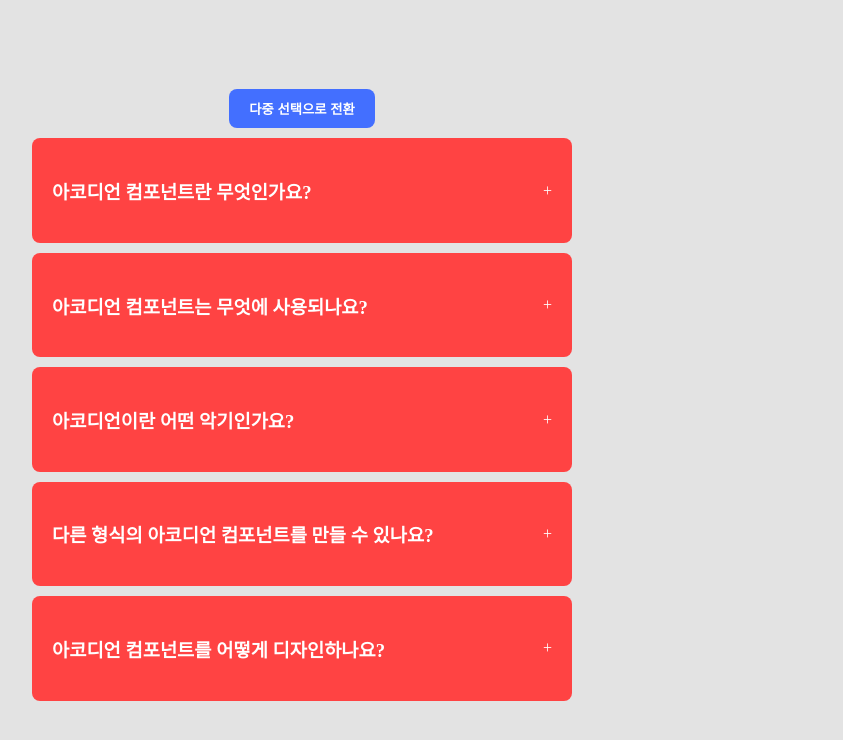
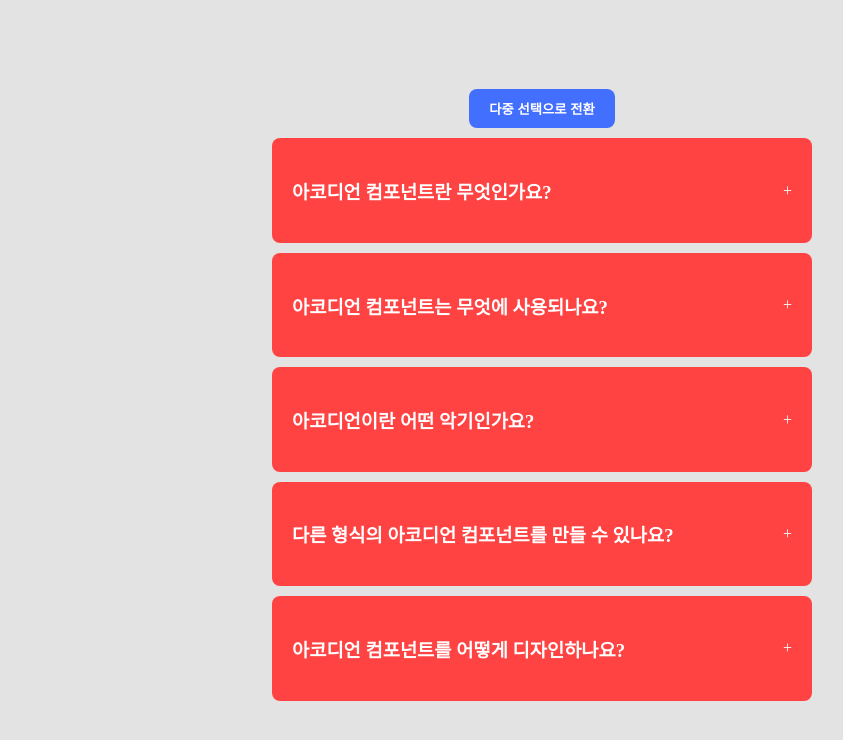
Before and after one commit to SeungJin051/25-react-projects, a React (Vite) app: page / in a window 1280 px wide. Shown: the top 740 px of the page, without its empty margins (98-941 px from the left). Built offline with nearby package versions, Linux system fonts and the light colour scheme.

Commit message:
Update styles.css

```diff
--- a/src/components/accordian/styles.css
+++ b/src/components/accordian/styles.css
@@ -2,14 +2,12 @@ body {
   background-color: rgb(227, 227, 227);
 }
 .wrapper {
-  width: 1000px;
-
-  flex-direction: column;
   height: 100vh;
-  width: 100vh;
+  width: 100vw;
   display: flex;
   justify-content: center;
   align-items: center;
+  flex-direction: column;
 }
 
 .wrapper button {
@@ -46,3 +44,16 @@ body {
   font-weight: bold;
   color: white;
 }
+
+/*  */
+.btn {
+  padding: 10px 20px;
+  margin-top: 60px;
+  margin-left: 25px;
+  border-radius: 8px;
+  background-color: rgb(67, 111, 255);
+  border: 0;
+  color: white;
+  cursor: pointer;
+  font-weight: bold;
+}
```
